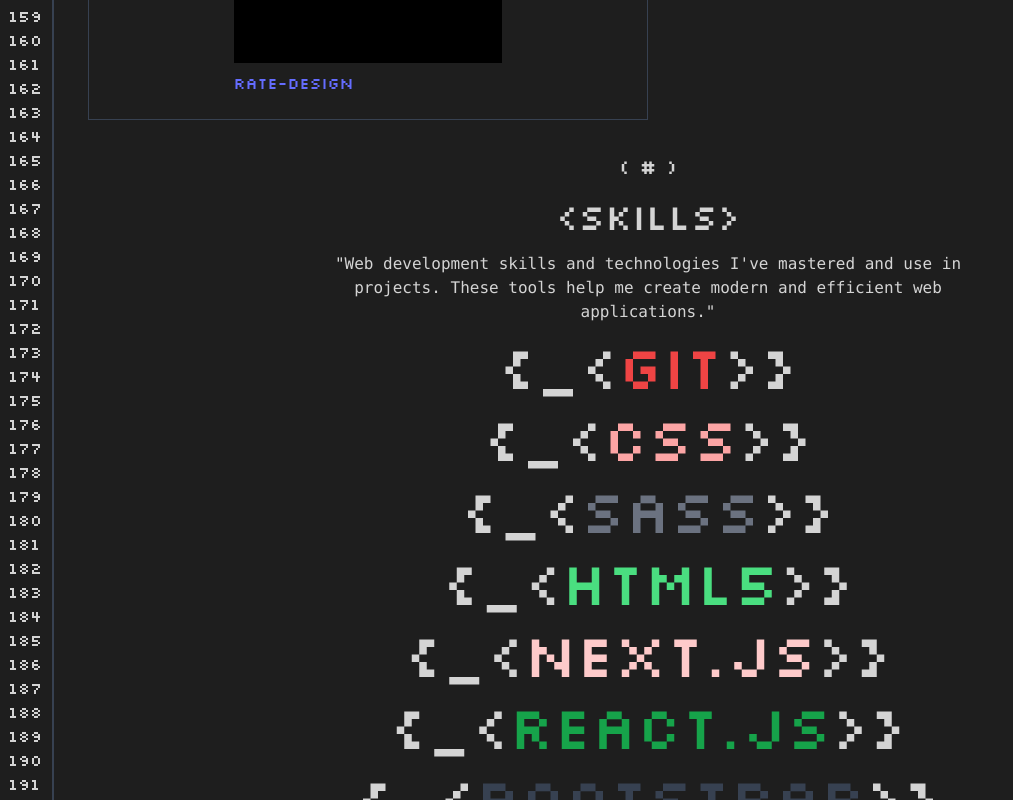
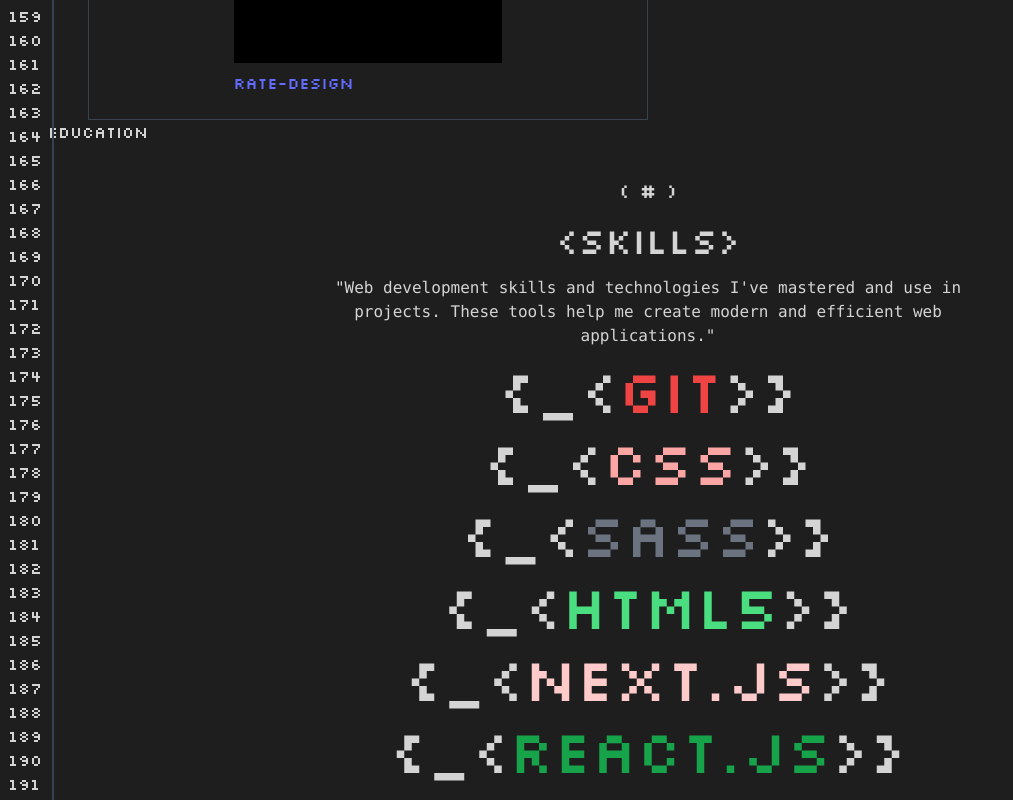
Before and after one commit to zura445/portfolio, a React (Vite) app: page / in a window 1280 px wide. Shown: the part 3820-4620 px from the top of the page, without its empty margins (0-1013 px from the left). Built offline with nearby package versions, Linux system fonts and the light colour scheme.

Commit message:
add education file

```diff
--- a/src/App.tsx
+++ b/src/App.tsx
@@ -6,6 +6,7 @@
 import Contacts from "./components/Contacts";
 import Numbers from "./components/Numbers";
 import Footer from "./components/Footer";
+import Education from "./components/Education";
 
 function App() {
   console.log(document.body.clientHeight);
@@ -18,6 +19,7 @@
         <Hello />
         <AboutMe />
         <Portfolio />
+        <Education />
         <Skills />
         <Contacts />
         <Footer />
--- /dev/null
+++ b/src/components/Education.tsx
@@ -0,0 +1,5 @@
+function Education() {
+  return <div>Education</div>;
+}
+
+export default Education;
```
